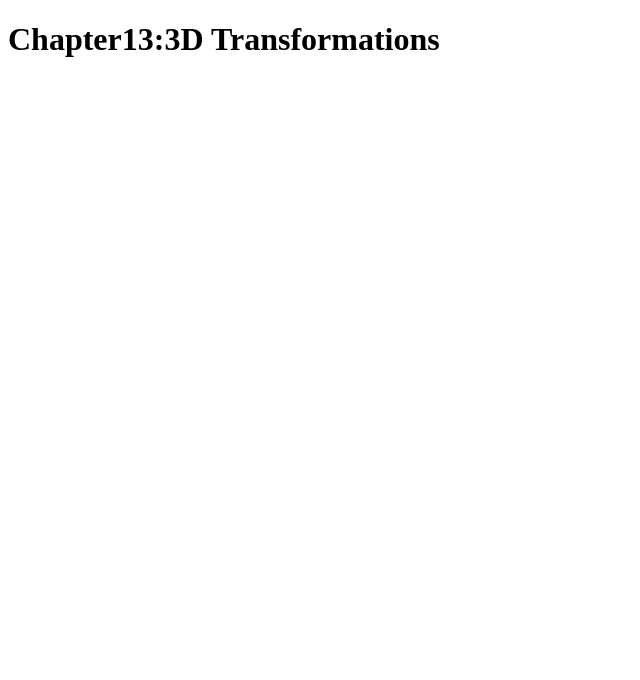
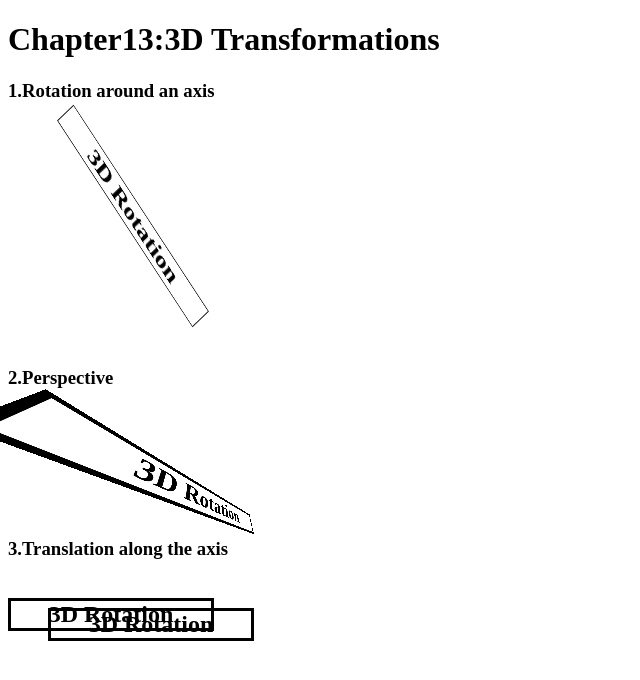
Before and after one commit to dmbuguah/dmbuguah.github.io, a plain HTML site: page css3/chapter13.html in a window 1280 px wide. Shown: the whole page, without its empty margins (0-640 px from the left). Drawn offline with Linux system fonts and the light colour scheme.

Commit message:
Add chapter13 3D Transformtion

```diff
--- a/css3/chapter13.css
+++ b/css3/chapter13.css
@@ -0,0 +1,37 @@
+div[class="child-div"]{
+    /*background: url('media/cube.png');*/
+    background-repeat: no-repeat;
+    width: 250px;
+    height: 150px;
+    margin-top: 6em;
+
+
+
+}
+h2{
+    border: 3px solid;
+    text-align: center
+}
+div[class="child-div"] h2{
+    font-size: 30px;
+    border: 1px solid;
+    text-align: center;
+     transform: rotateX(30deg) rotateY(45deg)  rotateZ(40deg);
+}
+div[class="child-div-pers"] h2{
+    margin-top: 4em;
+    width: 200px;
+    margin-left: 4em;
+    transform: perspective(100px) rotateX(30deg) rotateY(45deg);
+}
+
+div[class="child-div-trans-before"] h2 {
+    width: 200px;
+    position: absolute;
+
+}
+div[class="child-div-trans"] h2{
+    width: 200px;
+    position: absolute;
+    -webkit-transform:translate3d(40px,10px,50px);
+}
--- a/css3/chapter13.html
+++ b/css3/chapter13.html
@@ -6,6 +6,40 @@
 </head>
 <body>
 <h1>Chapter13:3D Transformations</h1>
+<div>
+    <div class="parent-div">
+    <h3>1.Rotation around an axis</h3>
+        <div class="child-div">
+        <h2>3D Rotation</h2>
 
+        </div>
+
+    </div>
+
+    <div class="parent-div">
+    <h3>2.Perspective</h3>
+        <div class="child-div-pers">
+
+        <h2>3D Rotation</h2>
+
+        </div>
+
+    </div>
+
+    <div class="parent-div">
+    <h3>3.Translation along the axis</h3>
+
+        <div class="child-div-trans-before">
+        <h2>3D Rotation</h2>
+
+        </div>
+        <div class="child-div-trans">
+        <h2>3D Rotation</h2>
+
+        </div>
+
+    </div>
+
+</div>
 </body>
 </html>
```
Also changed, not shown: css3/media/cube.png (added).
